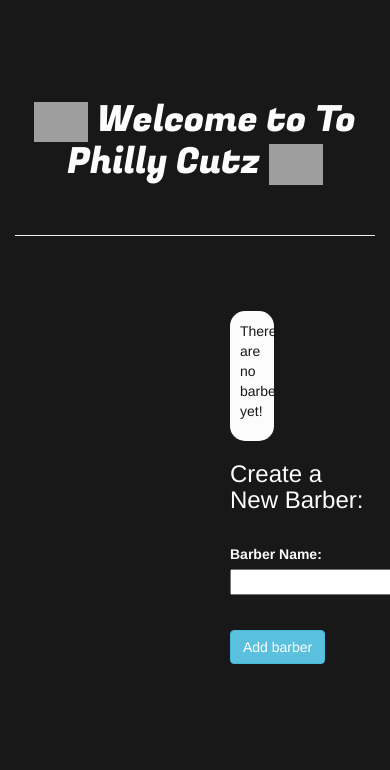
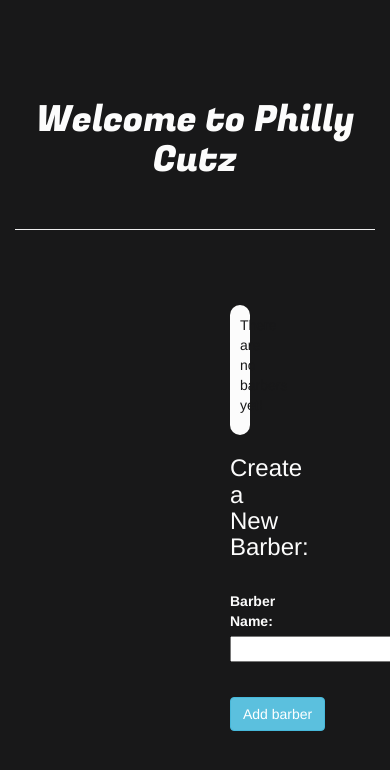
Before and after one commit to nickh93/hair_salon, a PHP site: template views/index.html.twig in a window 390 px wide; the page is wider, and only the part inside the window is pictured. Shown: the top 770 px of that part. Run offline with PHP 8.4, Linux system fonts and the light colour scheme; the template is opened without the code that fills it, so the values that code supplies are empty; some libraries are stand-ins or nearby versions; grey boxes are pictures that could not be loaded.

Commit message:
add resposivess to site

```diff
--- a/views/index.html.twig
+++ b/views/index.html.twig
@@ -4,10 +4,10 @@
     </head>
     <body>
         <div class="container">
-          <h1 class="title"><img src="http://www.clker.com/cliparts/d/9/0/4/11949890892124541513aiga_barber_shop1.svg.med.png"> Welcome to To Philly Cutz <img src="http://www.clker.com/cliparts/d/9/0/4/11949890892124541513aiga_barber_shop1.svg.med.png"></h1>
+          <h1 class="title"><img src="http://www.clker.com/cliparts/d/9/0/4/11949890892124541513aiga_barber_shop1.svg.med.png"> Welcome to Philly Cutz <img src="http://www.clker.com/cliparts/d/9/0/4/11949890892124541513aiga_barber_shop1.svg.med.png"></h1>
           <hr>
             <div class="row">
-                <div class="col-lg-6">
+                <div class="col-sm-6">
                     <div class="barbers">
                         {% if stylists is not empty %}
                             <p>Barber Team:</p>
@@ -22,7 +22,7 @@
                     </div>
                 </div>
 
-                <div class="col-lg-6">
+                <div class="col-sm-6">
                     <h3>Create a New Barber:</h3>
                     <br>
                     <form action="/stylists" method="post">
--- a/views/partials/header.html
+++ b/views/partials/header.html
@@ -1,5 +1,6 @@
 <head>
     <meta charset="utf-8">
+    <meta name="viewport" content ="width=device-width, intial scale=1.0">
     <link href="/css/bootstrap.min.css" type="text/css" rel="stylesheet">
     <link href="/css/styles.css" type="text/css" rel="stylesheet">
     <script src="/css/bootstrap.min.js"></script>
--- a/web/css/styles.css
+++ b/web/css/styles.css
@@ -69,3 +69,15 @@ li {
   margin-top: 25px;
   margin-bottom: 25px;
 }
+
+@media only screen and (max-width: 768px) {
+  .barbers {
+    width: 100%;
+  }
+  .row {
+    margin-right: 150px;
+  }
+  img {
+    display: none;
+  }
+}
```
